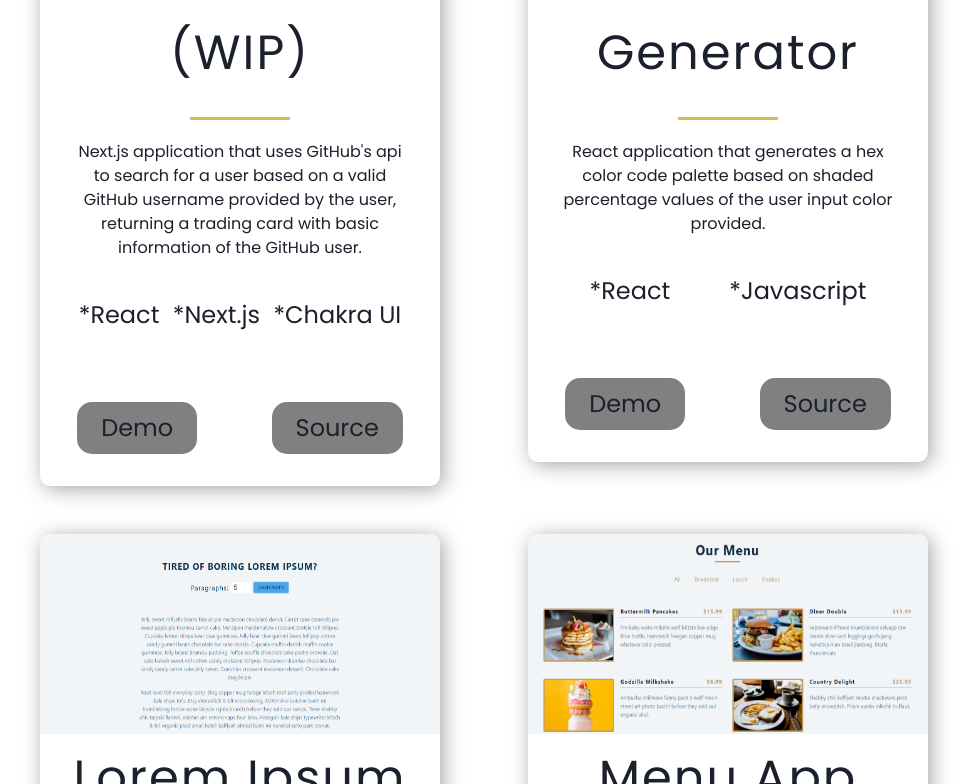
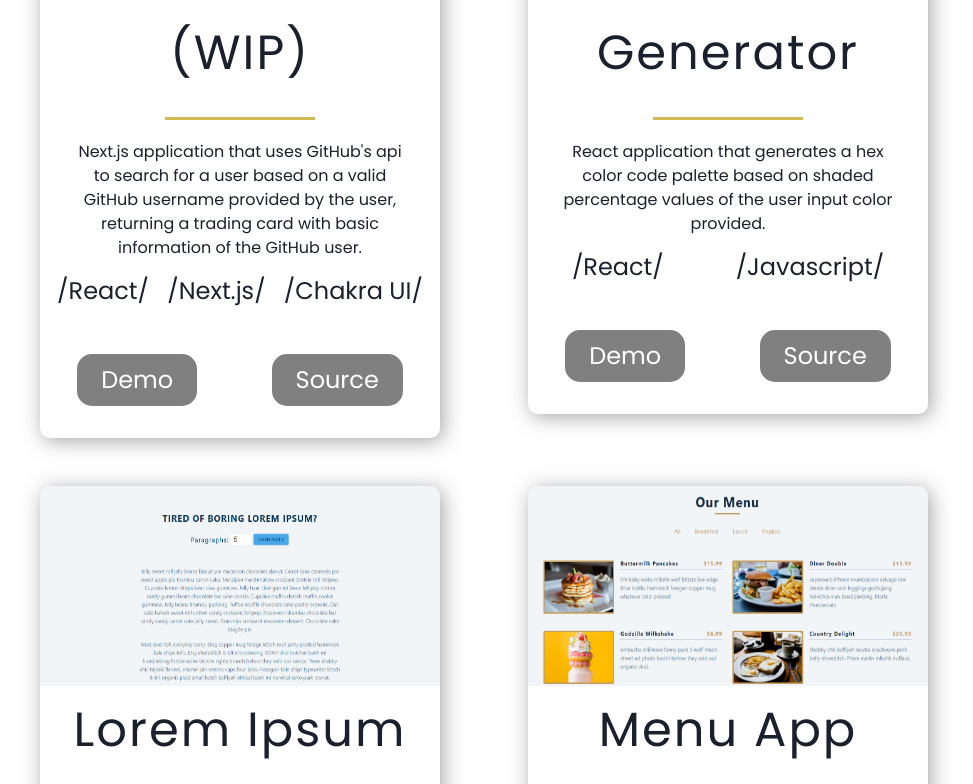
Before and after one commit to garrett-huggins/garretthuggins.com, a Next.js app: page / in a window 1280 px wide. Shown: the part 1396-2180 px from the top of the page, without its empty margins (156-1129 px from the left). Built offline with nearby package versions, Linux system fonts and the light colour scheme.

Commit message:
updated project styles

```diff
--- a/components/Projects/Projects.js
+++ b/components/Projects/Projects.js
@@ -17,7 +17,7 @@ import { projects } from "../../data/projects";
 const Projects = () => {
   const colorMode = useColorModeValue("grey", "#6b3030");
   const hoverMode = useColorModeValue("#5c5c5c", "#6b2323");
-  const linkColor = useColorModeValue("", "#d4c0c0");
+  const linkColor = useColorModeValue("white", "#d4c0c0");
 
   // use this section when there are more projects to load
   // const [data, setData] = useState([]);
@@ -68,7 +68,7 @@ const Projects = () => {
                     {tags.map((tag, i) => {
                       return (
                         <Tag key={i}>
-                          <Text>*{tag}</Text>
+                          <Text>/{tag}/</Text>
                         </Tag>
                       );
                     })}
--- a/components/Projects/ProjectsStyles.js
+++ b/components/Projects/ProjectsStyles.js
@@ -57,7 +57,7 @@ export const Title = styled.div`
 `;
 
 export const Hr = styled.hr`
-  width: 100px;
+  width: 150px;
   height: 3px;
   margin: 20px auto;
   border: 0;
@@ -93,7 +93,7 @@ export const TagList = styled.ul`
   list-style-type: none;
   display: flex;
   justify-content: space-around;
-  padding: 2rem;
+  padding: 0.5rem;
 `;
 export const Tag = styled.li`
   font-size: 1.5rem;
```
